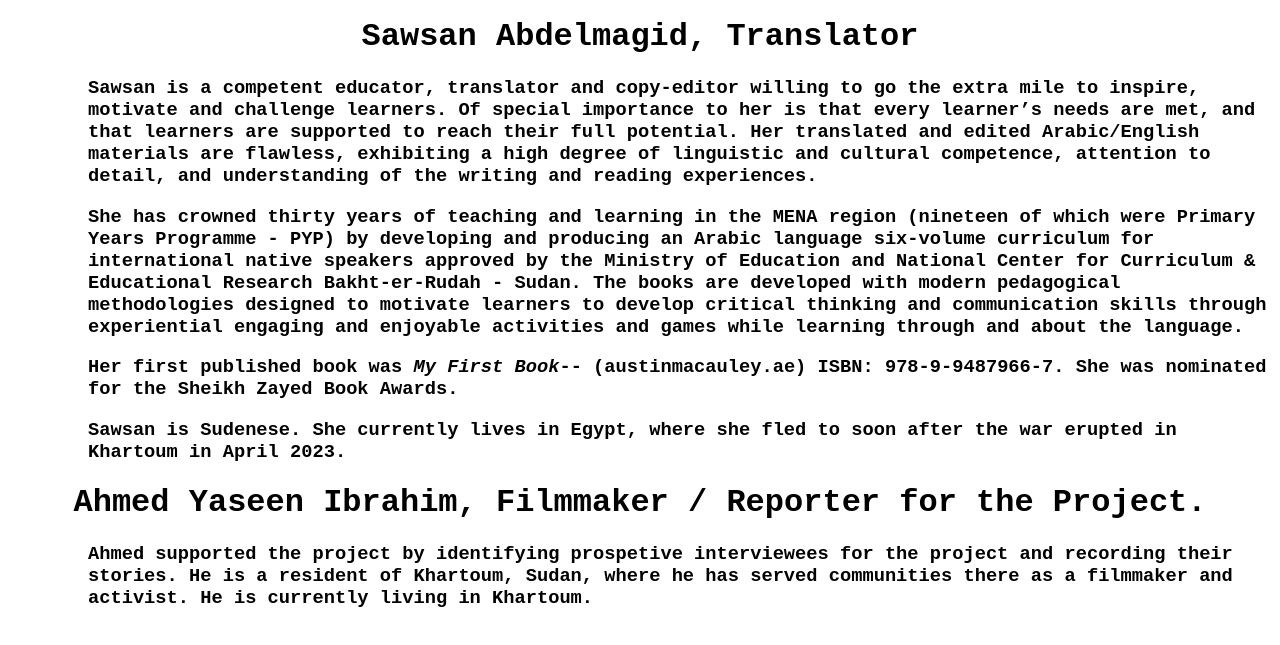
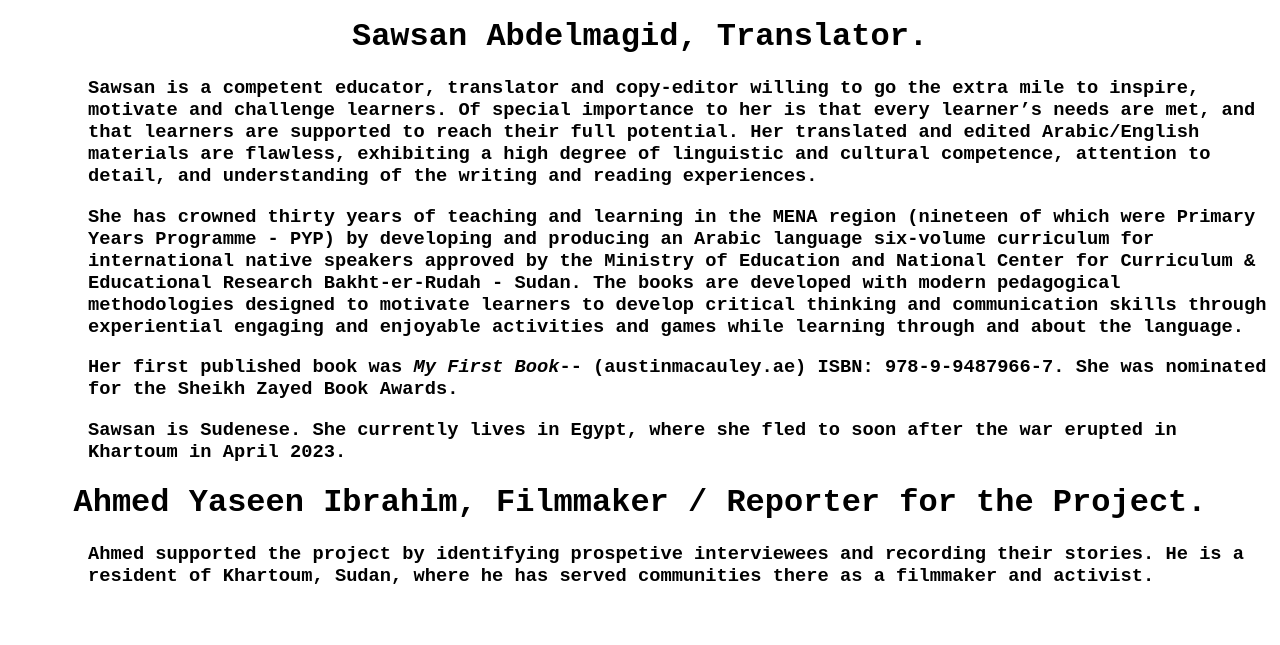
Before and after one commit to nikochike/THECHOPSWEBSITE, a plain HTML site: page contributors.html in a window 1280 px wide. Shown: the part 83-728 px from the top of the page. Drawn offline with Linux system fonts and the light colour scheme.

```diff
--- a/contributors.html
+++ b/contributors.html
@@ -42,7 +42,7 @@ function toggleMenu() {
 
     <h1 class = "aboutheading">
 
-      Sawsan Abdelmagid, Translator
+      Sawsan Abdelmagid, Translator.
     </h1>
     <h3>
        <p class="example">Sawsan is a competent educator, translator and copy-editor willing to go the extra mile to inspire, motivate and challenge learners.
@@ -72,10 +72,9 @@ function toggleMenu() {
 <h3>
 
 
-  <p class = "example">Ahmed supported the project by identifying prospetive interviewees for the project and recording their stories.
+  <p class = "example">Ahmed supported the project by identifying prospetive interviewees and recording their stories.
 
-  He is a resident of Khartoum, Sudan, where he has served communities there as a filmmaker and activist.
-He is currently living in Khartoum.  </p>
+  He is a resident of Khartoum, Sudan, where he has served communities there as a filmmaker and activist.  </p>
 
 </h3>
 
```
Also changed, not shown: specialthanks.html (+1 -2 lines).
